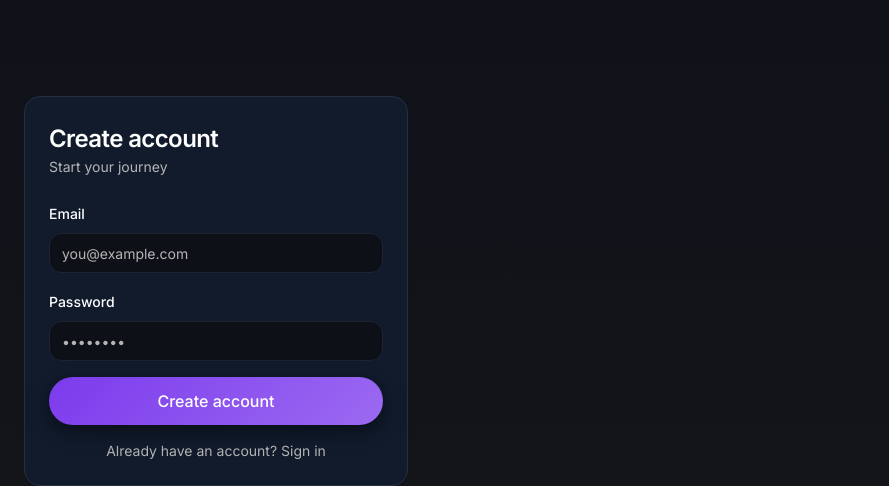
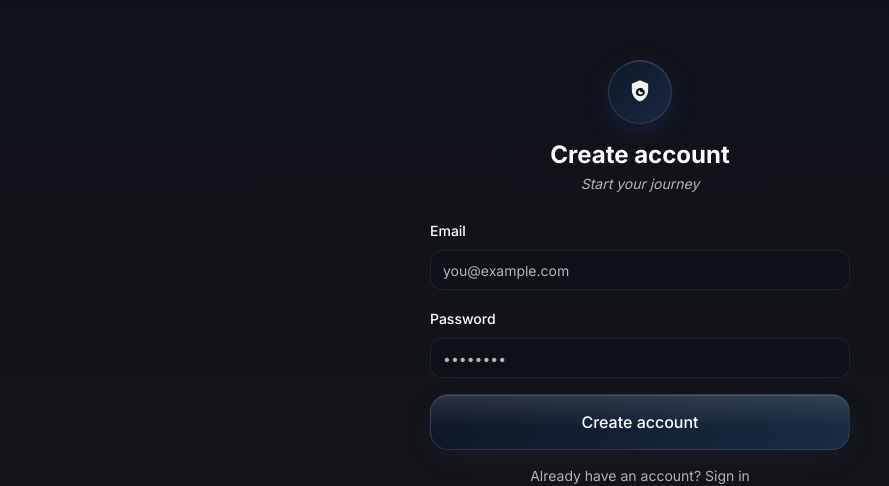
Before and after one commit to sofos1231/social-spark-gym, a React (Vite) app: page /auth/signup in a window 1280 px wide. Shown: the part 314-800 px from the top of the page, without its empty margins (0-889 px from the left). Built offline with nearby package versions, Linux system fonts and the light colour scheme.

Commit message:
Revert signup page changes
Reverted the recent changes made to the signup page.

```diff
--- a/src/pages/auth/Signup.tsx
+++ b/src/pages/auth/Signup.tsx
@@ -5,7 +5,7 @@ import { zodResolver } from "@hookform/resolvers/zod";
 import { useNavigate, Link } from "react-router-dom";
 import { useAuth } from "@/contexts/AuthContext";
 import { Button } from "@/components/ui/button";
-import { Card, CardContent, CardDescription, CardHeader, CardTitle } from "@/components/ui/card";
+
 import { Input } from "@/components/ui/input";
 import { Label } from "@/components/ui/label";
 import { useToast } from "@/hooks/use-toast";
@@ -36,14 +36,24 @@ export default function Signup() {
 
   return (
     <main className="relative min-h-[100dvh] flex items-end px-6 pb-8 sm:pb-10" style={{ paddingTop: 'env(safe-area-inset-top)', paddingBottom: 'env(safe-area-inset-bottom)' }}>
-      <Card className="w-full max-w-sm">
-        <CardHeader>
-          <h1 className="sr-only">Create account</h1>
-          <CardTitle>Create account</CardTitle>
-          <CardDescription>Start your journey</CardDescription>
-        </CardHeader>
-        <CardContent>
-          <form onSubmit={handleSubmit(onSubmit)} className="space-y-4">
+      <section className="relative z-10 w-full">
+        <div className="relative mx-auto w-full max-w-[420px] animate-slide-up">
+          {/* Brand emblem for consistency with Login */}
+          <div className="brand-emblem brand-emblem--sg mx-auto mb-4 animate-scale-in" style={{ animationDelay: '120ms' }} aria-hidden>
+            <svg width="28" height="28" viewBox="0 0 24 24" fill="none">
+              <path d="M12 2l7 3v5c0 5-3.5 9.2-7 10-3.5-.8-7-5-7-10V5l7-3z" fill="white" opacity="0.95"/>
+              <path d="M8.5 12.2c0-2.1 1.8-3.7 3.9-3.7 1 0 1.9.3 2.6.9l-1.1 1.5c-.4-.3-.9-.5-1.5-.5-1.1 0-2 .8-2 1.8 0 1.1.9 1.9 2 1.9.7 0 1.4-.3 1.8-.8V12h-2v-1.6h3.8v2.8c-.8 1.5-2.3 2.4-3.9 2.4-2.1 0-3.9-1.6-3.9-3.8z" fill="hsl(var(--background))"/>
+            </svg>
+          </div>
+
+          {/* Heading */}
+          <header className="text-center space-y-1">
+            <h1 className="text-2xl font-bold leading-tight text-[hsl(var(--text-primary))]">Create account</h1>
+            <p className="text-sm italic text-[hsl(var(--text-muted))]">Start your journey</p>
+          </header>
+
+          {/* Form */}
+          <form onSubmit={handleSubmit(onSubmit)} className="mt-6 space-y-4">
             <div className="space-y-2">
               <Label htmlFor="email">Email</Label>
               <Input id="email" type="email" placeholder="you@example.com" {...register("email")} aria-invalid={!!errors.email} />
@@ -54,13 +64,13 @@ export default function Signup() {
               <Input id="password" type="password" placeholder="••••••••" {...register("password")} aria-invalid={!!errors.password} />
               {errors.password && <p className="text-sm text-destructive">{errors.password.message}</p>}
             </div>
-            <Button type="submit" className="w-full" disabled={isSubmitting}>Create account</Button>
-            <p className="text-sm text-muted-foreground text-center">
+            <Button type="submit" variant="brand" className="w-full h-14 rounded-[18px]" disabled={isSubmitting}>Create account</Button>
+            <p className="text-sm text-[hsl(var(--text-muted))] text-center">
               Already have an account? <Link to="/auth/login" className="story-link">Sign in</Link>
             </p>
           </form>
-        </CardContent>
-      </Card>
+        </div>
+      </section>
     </main>
   );
 }
```
